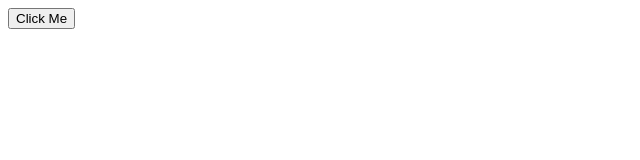
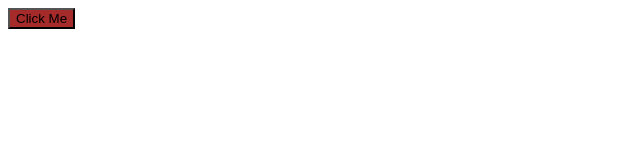
Before and after one commit to DulminiMadumalika/team-repo, a plain HTML site: page index.html in a window 1280 px wide. Shown: the whole page, without its empty margins (0-640 px from the left). Drawn offline with Linux system fonts and the light colour scheme.

Commit message:
change button color

```diff
--- a/index.html
+++ b/index.html
@@ -10,6 +10,10 @@
 
     div{
         background-color: blue;
+    }
+
+    button{
+        background-color: brown;
     }
     </style>
 
```
